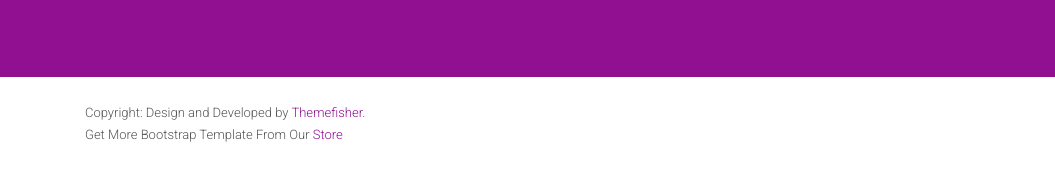
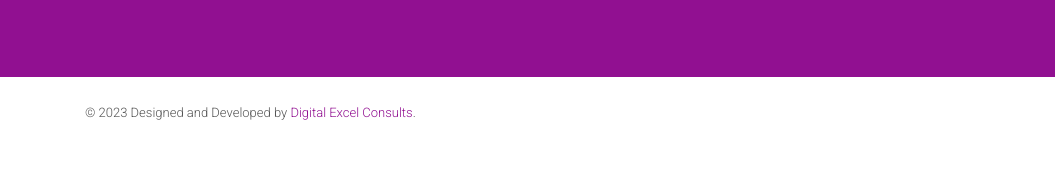
Before and after one commit to emile-tech/digitalexcelconsults, a plain HTML site: page index.html in a window 1280 px wide. Shown: the part 3536-3707 px from the top of the page, 0-1055 px from the left. Drawn offline with Linux system fonts and the light colour scheme; files whose address does not match are found by name; a web font is replaced by a local one.

Commit message:
Updated the copyright information

```diff
--- a/index.html
+++ b/index.html
@@ -467,10 +467,8 @@ Portfolio Section Start
                 <div class="container">
                     <div class="row content-justify-between">
                         <div class="col-md-8 col-12 text-center text-lg-left text-md-left">
-                            <p class="copyright">Copyright: Design and Developed by <a href="http://www.Themefisher.com" target="_blank">Themefisher</a>. <br>
-                                Get More Bootstrap Template From Our
-                                <a href="https://themefisher.com/free-bootstrap-templates/" target="_blank">Store</a>
-                            </p>
+                          <p class="copyright">&copy; <span id="currentYear"></span> Designed and Developed by <a href="#">Digital Excel Consults</a>.</p>
+
                         </div>
                         <div class="col-md-4 col-12">
                             <!-- Social Media -->
@@ -520,5 +518,12 @@ Portfolio Section Start
 	<script src="plugins/facncybox/jquery.fancybox.js"></script>
 	<!-- template main js -->
 	<script src="js/main.js"></script>
+
+  <script>
+    $(document).ready(function() {
+      var currentYear = new Date().getFullYear();
+      $('#currentYear').text(currentYear);
+    });
+  </script>
  	</body>
 </html>
--- a/js/main.js
+++ b/js/main.js
@@ -95,6 +95,11 @@
         },
       ],
     });
+    //get current date for the footer
+    var currentYear = new Date().getFullYear();
+
+    $("#currentYear").text(currentYear);
+    console.log(currentYear);
   });
 
   // fancybox
```
